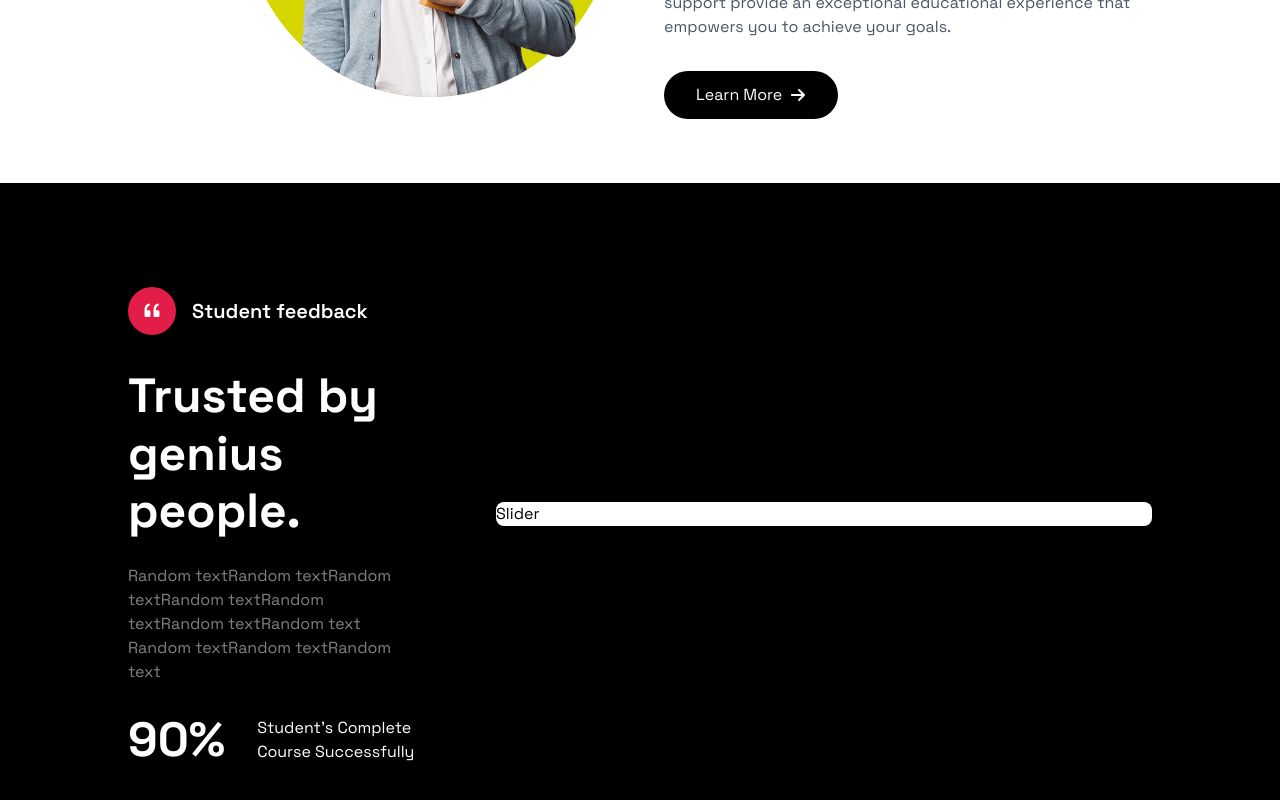
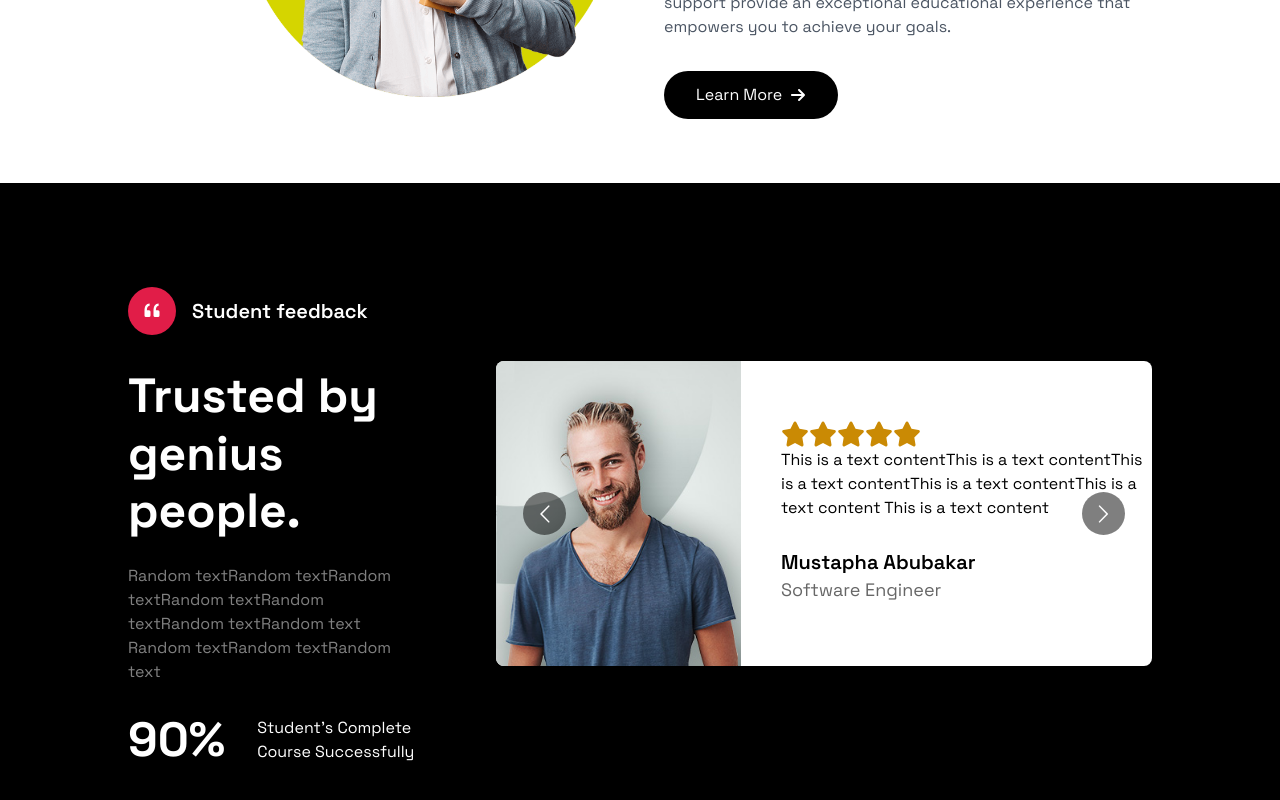
Before and after one commit to mainerprenuer/kebbitechhub, a Next.js app: page / in a window 1280 px wide. Shown: the part 3147-3947 px from the top of the page. Built offline with nearby package versions, Linux system fonts and the light colour scheme.

Commit message:
added slider component

```diff
--- a/components/Helper/Slider.tsx
+++ b/components/Helper/Slider.tsx
@@ -1,9 +1,57 @@
+'use client';
+
 import React from 'react'
+import Carousel from 'react-multi-carousel';
+import 'react-multi-carousel/lib/styles.css';
+import SliderCard from './SliderCard';
+
+const responsive = {
+    desktop: {
+        breakpoint: { max: 3000, min: 1324 },
+        items: 3,
+        slidesToSlide: 3 // optional, default to 1.
+    },
+    tablet: {
+        breakpoint: { max: 1324, min: 764 },
+        items: 1,
+        slidesToSlide: 1 // optional, default to 1.
+    },
+    mobile: {
+        breakpoint: { max: 764, min: 0 },
+        items: 1,
+        slidesToSlide: 1 // optional, default to 1.
+    }
+};
 
 const Slider = () => {
-  return (
-    <div>Slider</div>
-  )
+    return (
+        <Carousel
+            additionalTransfrom={0}
+            arrows={true}
+            autoPlay={true}
+            autoPlaySpeed={5000}
+            centerMode={false}
+            infinite responsive={responsive}
+            itemClass='item'
+        >
+            {/* slider card  */}
+            <SliderCard
+                image="/images/r1.jpg"
+                name="Mustapha Abubakar"
+                role="Web developer"
+            />
+            <SliderCard
+                image="/images/r2.jpg"
+                name="Mustapha Abubakar"
+                role="Software Engineer"
+            />
+            <SliderCard
+                image="/images/r3.jpg"
+                name="Mustapha Abubakar"
+                role="Artificial Intelligence Enthusiast"
+            />
+        </Carousel>
+    )
 }
 
 export default Slider
--- /dev/null
+++ b/components/Helper/SliderCard.tsx
@@ -0,0 +1,47 @@
+import Image from 'next/image';
+import React from 'react'
+import { FaStar } from 'react-icons/fa6';
+
+// define the type
+type Props = {
+    name: string;
+    image: string;
+    role: string;
+};
+
+const SliderCard = ({name, image, role }: Props) => {
+  return (
+    <div className='flex flex-wrap sm:flex-nowrap items-center space-x-10'>
+        <div className='h-full w-full'>
+            <Image
+                src={image}
+                alt='image'
+                width={350}
+                height={350}
+                className='w-full h-full'
+                />
+        </div>
+        <div className='mt-6 mb-7'>
+            <div className='flex items-center'>
+                <FaStar className='xl:w-7 xl:h-7 md:h-5 w-4 h-4 text-yellow-600' />
+                <FaStar className='xl:w-7 xl:h-7 md:h-5 w-4 h-4 text-yellow-600' />
+                <FaStar className='xl:w-7 xl:h-7 md:h-5 w-4 h-4 text-yellow-600' />
+                <FaStar className='xl:w-7 xl:h-7 md:h-5 w-4 h-4 text-yellow-600' />
+                <FaStar className='xl:w-7 xl:h-7 md:h-5 w-4 h-4 text-yellow-600' />
+            </div>
+            <p>This is a text
+                contentThis is a text contentThis
+                 is a text contentThis is a text
+                 contentThis is a text content
+                This is a text content
+            </p>
+            <div className='mt-7'>
+                <h1 className='text-xl text-black font-semibold'>{name}</h1>
+                <p className='text-lg text-black text-opacity-60'>{role}</p>
+            </div>
+        </div>
+    </div>
+  )
+}
+
+export default SliderCard
--- a/components/Home/Hero/HeroImage.tsx
+++ b/components/Home/Hero/HeroImage.tsx
@@ -9,7 +9,7 @@ const HeroImage = () => {
   return (
     <Tilt>
         <div className="hidden lg:block">
-            <Image className='rounded-lg w-[80%] h-[80%]' src="/images/hero1.jpg" width={600} height={400} alt='Hero'/>
+            <Image className='rounded-lg w-[75%] h-[75%]' src="/images/hero1.jpg" width={600} height={400} alt='Hero'/>
         </div>
     </Tilt>
   )
--- a/package.json
+++ b/package.json
@@ -13,6 +13,7 @@
     "react": "^19.0.0",
     "react-dom": "^19.0.0",
     "react-icons": "^5.4.0",
+    "react-multi-carousel": "^2.8.5",
     "react-parallax-tilt": "^1.7.269"
   },
   "devDependencies": {
```
Also changed, not shown: 1 other file (tests, documents, lock files or other folders).
